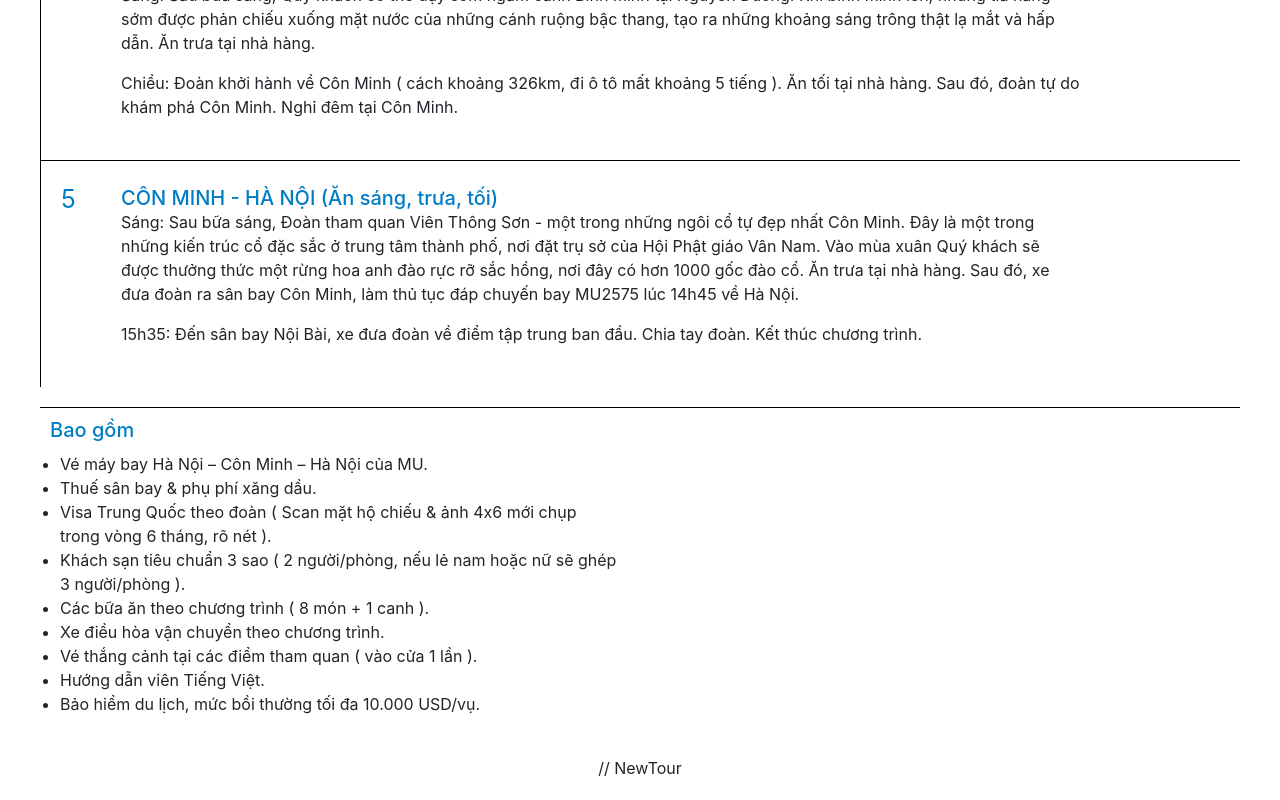
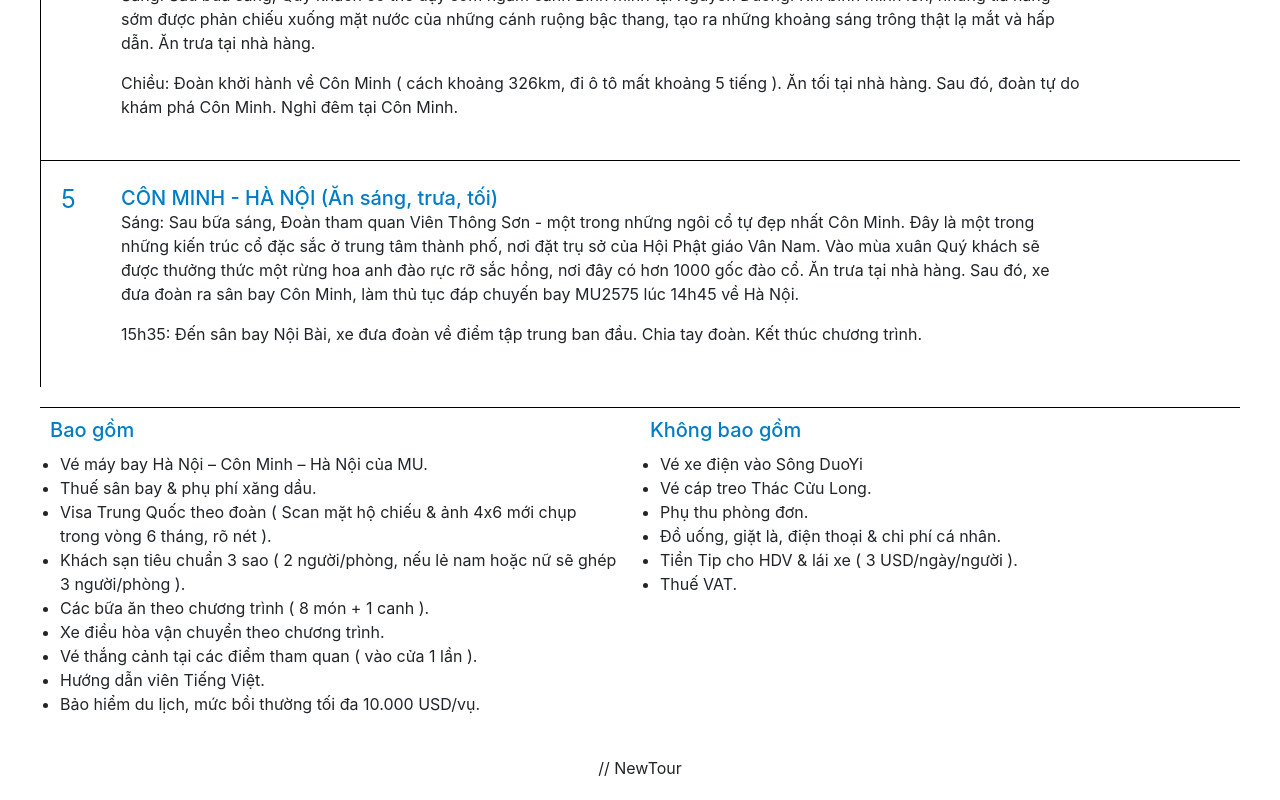
Before and after one commit to dattran1997/tour-manager, a React (Create React App) app in the folder client/: page /info in a window 1280 px wide. Shown: the part 1983-2783 px from the top of the page. Built offline with nearby package versions, Linux system fonts and the light colour scheme.

Commit message:
add-info

```diff
--- a/client/src/components/Info.jsx
+++ b/client/src/components/Info.jsx
@@ -131,7 +131,17 @@ export default class Info extends Component {
 						<li>Bảo hiểm du lịch, mức bồi thường tối đa 10.000 USD/vụ.</li>
 					</ul>
 				</div>
-
+				<div class="Body-Main-MoreInfo-Right">
+					<h5>Không bao gồm</h5>
+					<ul>
+						<li>Vé xe điện vào Sông DuoYi</li>
+						<li>Vé cáp treo Thác Cửu Long.</li>
+						<li>Phụ thu phòng đơn.</li>
+						<li>Đồ uống, giặt là, điện thoại & chi phí cá nhân.</li>
+						<li>Tiền Tip cho HDV & lái xe ( 3 USD/ngày/người ).</li>
+						<li>Thuế VAT.</li>
+					</ul>
+				</div>
 			</div>
 			// NewTour
 
```
